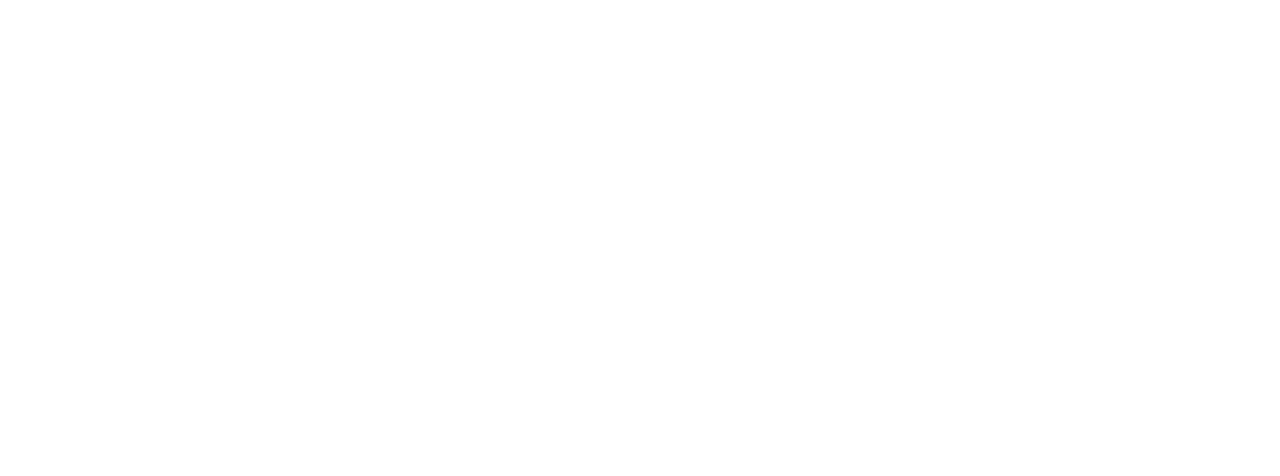
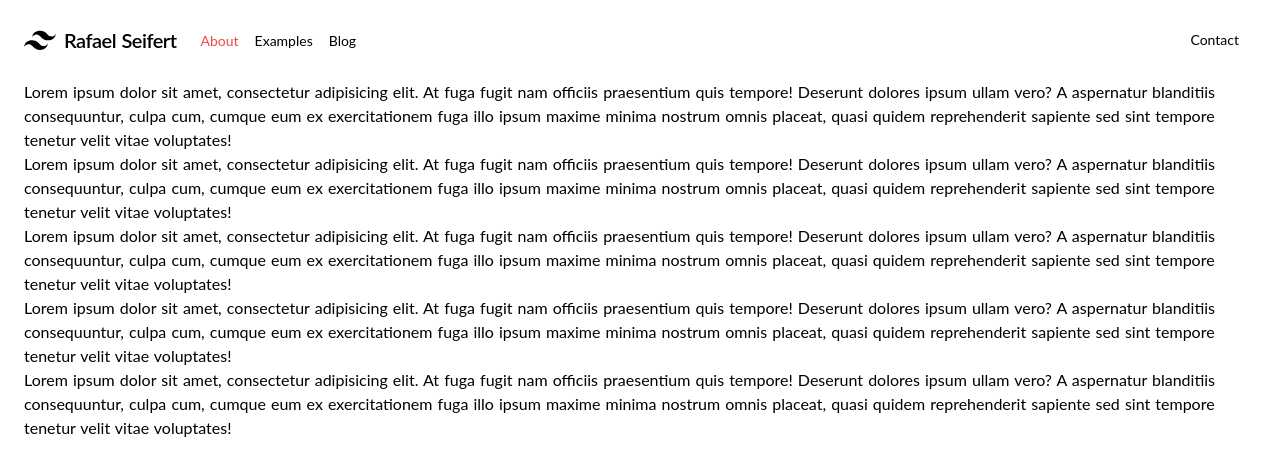
Before and after one commit to Zuwie/rs-webdev, a Nuxt app: page /about in a window 1280 px wide. Before the commit this address had no page. Shown: the top 476 px of the page. Built offline with nearby package versions, Linux system fonts and the light colour scheme.

Commit message:
Adds about page

```diff
--- a/layouts/default.vue
+++ b/layouts/default.vue
@@ -1,13 +1,23 @@
 <template>
   <div>
+    <TheHeader />
     <nuxt />
   </div>
 </template>
 
+<script>
+import TheHeader from '../components/Navigation/TheHeader'
+
+export default {
+  components: {
+    TheHeader
+  }
+}
+</script>
+
 <style>
 html {
-  font-family: 'Source Sans Pro', -apple-system, BlinkMacSystemFont, 'Segoe UI',
-    Roboto, 'Helvetica Neue', Arial, sans-serif;
+  font-family: 'Lato', -apple-system, 'Helvetica Neue', Arial, sans-serif;
   font-size: 16px;
   word-spacing: 1px;
   -ms-text-size-adjust: 100%;
@@ -23,33 +33,4 @@ html {
   box-sizing: border-box;
   margin: 0;
 }
-
-.button--green {
-  display: inline-block;
-  border-radius: 4px;
-  border: 1px solid #3b8070;
-  color: #3b8070;
-  text-decoration: none;
-  padding: 10px 30px;
-}
-
-.button--green:hover {
-  color: #fff;
-  background-color: #3b8070;
-}
-
-.button--grey {
-  display: inline-block;
-  border-radius: 4px;
-  border: 1px solid #35495e;
-  color: #35495e;
-  text-decoration: none;
-  padding: 10px 30px;
-  margin-left: 15px;
-}
-
-.button--grey:hover {
-  color: #fff;
-  background-color: #35495e;
-}
 </style>
--- /dev/null
+++ b/pages/about/index.vue
@@ -0,0 +1,46 @@
+<template>
+  <div class="px-6 mx-auto">
+    <p>
+      Lorem ipsum dolor sit amet, consectetur adipisicing elit. At fuga fugit
+      nam officiis praesentium quis tempore! Deserunt dolores ipsum ullam vero?
+      A aspernatur blanditiis consequuntur, culpa cum, cumque eum ex
+      exercitationem fuga illo ipsum maxime minima nostrum omnis placeat, quasi
+      quidem reprehenderit sapiente sed sint tempore tenetur velit vitae
+      voluptates!
+    </p>
+    <p>
+      Lorem ipsum dolor sit amet, consectetur adipisicing elit. At fuga fugit
+      nam officiis praesentium quis tempore! Deserunt dolores ipsum ullam vero?
+      A aspernatur blanditiis consequuntur, culpa cum, cumque eum ex
+      exercitationem fuga illo ipsum maxime minima nostrum omnis placeat, quasi
+      quidem reprehenderit sapiente sed sint tempore tenetur velit vitae
+      voluptates!
+    </p>
+    <p>
+      Lorem ipsum dolor sit amet, consectetur adipisicing elit. At fuga fugit
+      nam officiis praesentium quis tempore! Deserunt dolores ipsum ullam vero?
+      A aspernatur blanditiis consequuntur, culpa cum, cumque eum ex
+      exercitationem fuga illo ipsum maxime minima nostrum omnis placeat, quasi
+      quidem reprehenderit sapiente sed sint tempore tenetur velit vitae
+      voluptates!
+    </p>
+    <p>
+      Lorem ipsum dolor sit amet, consectetur adipisicing elit. At fuga fugit
+      nam officiis praesentium quis tempore! Deserunt dolores ipsum ullam vero?
+      A aspernatur blanditiis consequuntur, culpa cum, cumque eum ex
+      exercitationem fuga illo ipsum maxime minima nostrum omnis placeat, quasi
+      quidem reprehenderit sapiente sed sint tempore tenetur velit vitae
+      voluptates!
+    </p>
+    <p>
+      Lorem ipsum dolor sit amet, consectetur adipisicing elit. At fuga fugit
+      nam officiis praesentium quis tempore! Deserunt dolores ipsum ullam vero?
+      A aspernatur blanditiis consequuntur, culpa cum, cumque eum ex
+      exercitationem fuga illo ipsum maxime minima nostrum omnis placeat, quasi
+      quidem reprehenderit sapiente sed sint tempore tenetur velit vitae
+      voluptates!
+    </p>
+  </div>
+</template>
+
+<style scoped></style>
```
